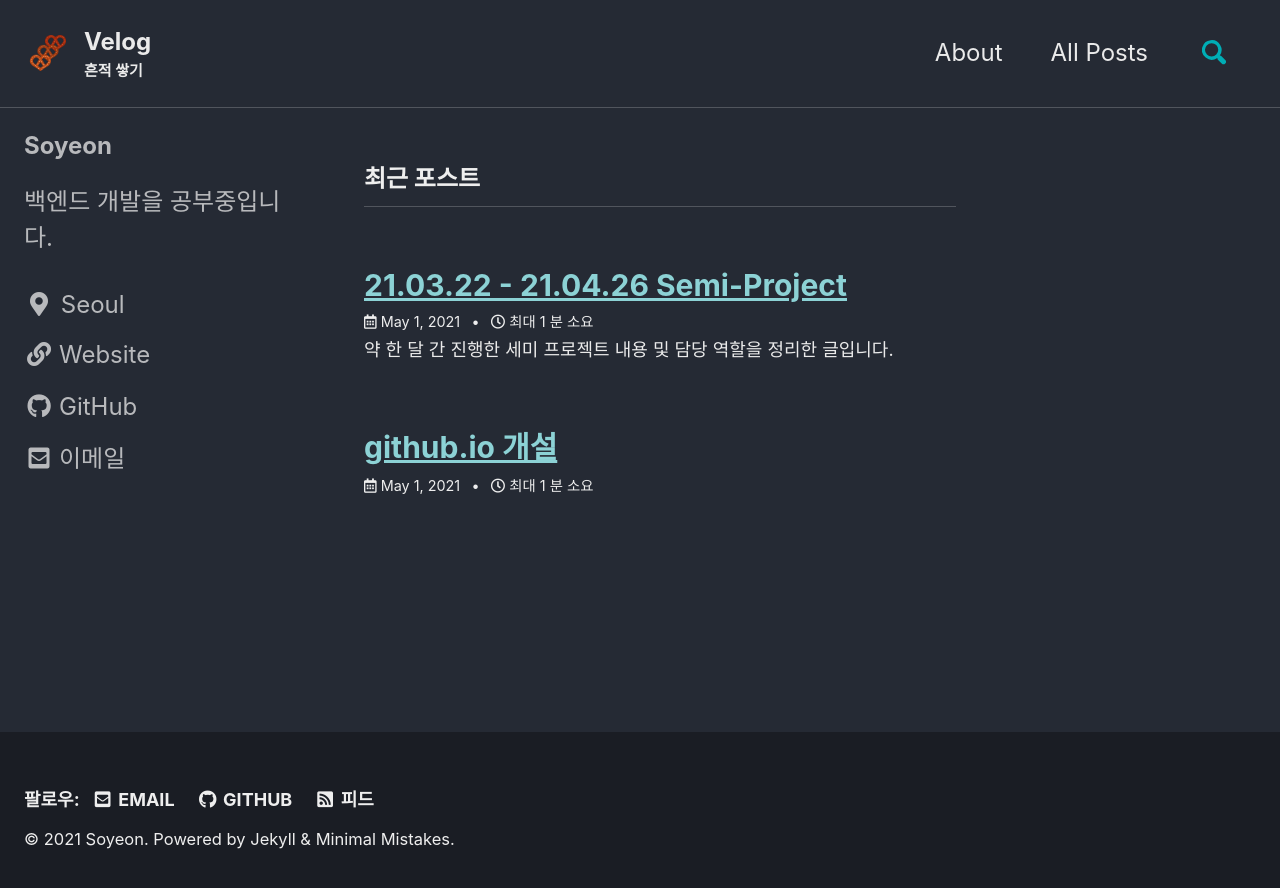
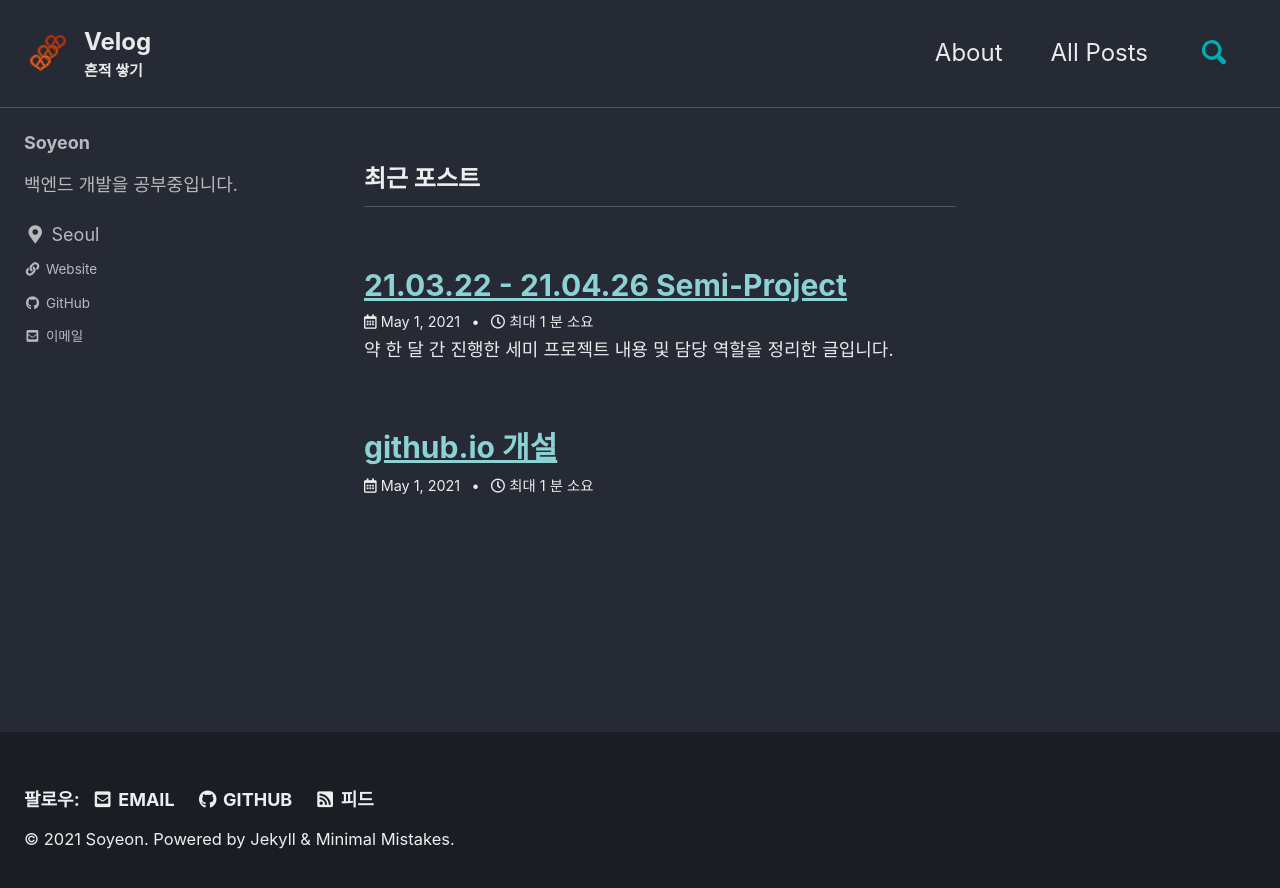
Before and after one commit to liv660/liv660.github.io, a Jekyll site: the page built from index.html, in a window 1280 px wide. Shown: the top 888 px of the page. Built offline with Jekyll 4.4.1, drawn with Linux system fonts in a browser that asks for light colours; cached includes are drawn as plain includes; the list of posts is cut into pages by our own code.

Commit message:
Update font size

```diff
--- a/_sass/minimal-mistakes/_sidebar.scss
+++ b/_sass/minimal-mistakes/_sidebar.scss
@@ -57,7 +57,7 @@
   p,
   li {
     font-family: $sans-serif;
-    font-size: $type-size-5;
+    font-size: $type-size-6;
     line-height: 1.5;
   }
 
@@ -167,7 +167,7 @@
 }
 .sidebar .author__name {
   font-family: $sans-serif;
-  font-size: $type-size-5;
+  font-size: $type-size-6;
 }
 
 .author__bio {
@@ -308,7 +308,7 @@
     padding-top: 2px;
     padding-bottom: 2px;
     color: inherit;
-    font-size: $type-size-5;
+    font-size: $type-size-6;
     text-decoration: none;
 
     &:hover {
```
